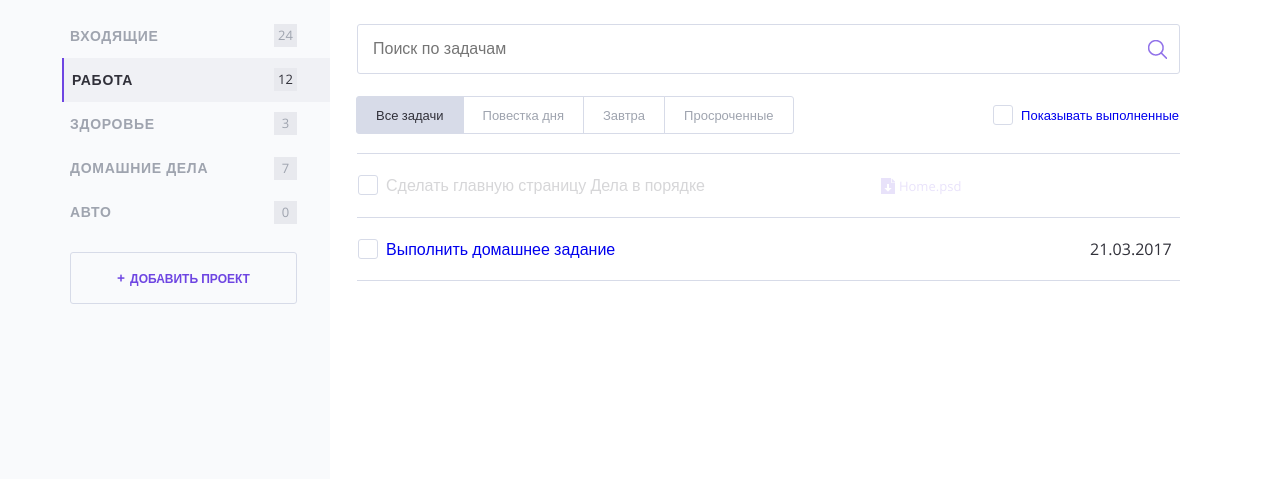
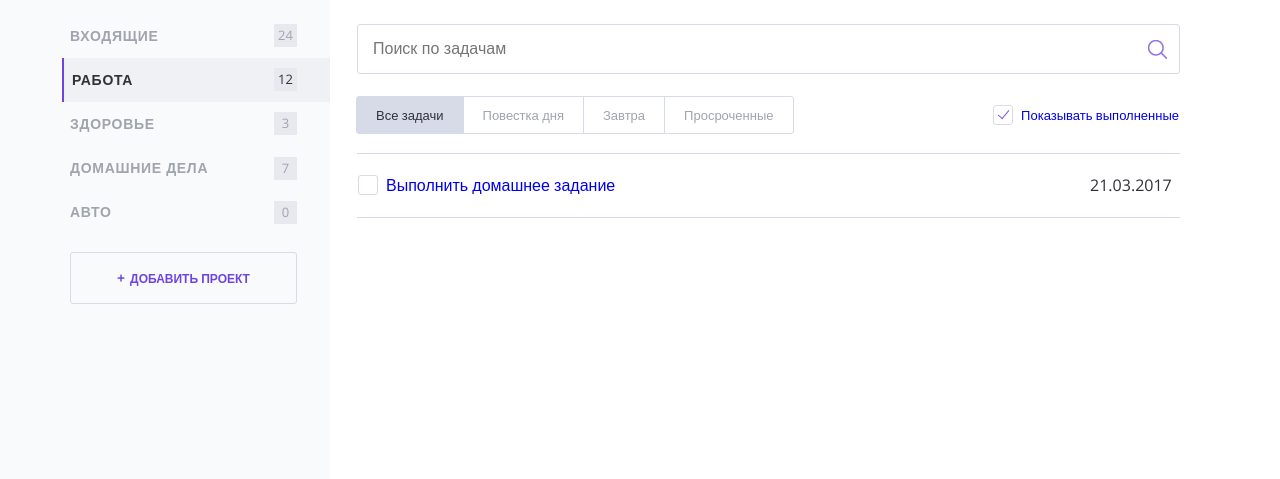
Before and after one commit to Nitraatss/334301-doingsdone, a PHP site: page / in a window 1280 px wide. Shown: the part 125-604 px from the top of the page. Run offline with PHP 8.4, Linux system fonts and the light colour scheme.

Commit message:
1. Установил дату выполнения задачи 2. Установил кол-во дней до даты задачи 3. Чекбокс получает атрибут checked если $show_complete_tasks=1 4. В таблице отображается вторая строка, если $show_complete_tasks=1 5. В 1-ой строке таблицы отображается дата дедлайна

```diff
--- a/index.php
+++ b/index.php
@@ -10,10 +10,10 @@
 $current_ts = strtotime('now midnight'); // текущая метка времени
 
 // запишите сюда дату выполнения задачи в формате дд.мм.гггг
-$date_deadline = null;
+$date_deadline = "10.11.2017";
 
 // в эту переменную запишите кол-во дней до даты задачи
-$days_until_deadline = null;
+$days_until_deadline = 2;
 ?>
 <!DOCTYPE html>
 <html lang="ru">
@@ -107,16 +107,32 @@
 
                     <label class="checkbox">
                         <a href="/">
-                            <!--добавить сюда аттрибут "checked", если переменная $show_complete_tasks равна единице-->
-                            <input class="checkbox__input visually-hidden" type="checkbox">
+
+						   <!--добавить сюда аттрибут "checked", если переменная $show_complete_tasks равна единице-->
+                            <?php
+							if ($show_complete_tasks==1)
+							{
+							  print('<input class="checkbox__input visually-hidden" type="checkbox" checked>');
+							}
+							else
+							{
+							  print('<input class="checkbox__input visually-hidden" type="checkbox">');
+							}
+							?>
+
                             <span class="checkbox__text">Показывать выполненные</span>
                         </a>
                     </label>
                 </div>
 
                 <table class="tasks">
+
                     <!--показывать следующий тег <tr/>, если переменная равна единице-->
-                    <tr class="tasks__item task task--completed">
+                     <?php
+					if ($show_complete_tasks!=1)
+					{
+				    echo
+					'<tr class="tasks__item task task--completed">
                         <td class="task__select">
                             <label class="checkbox task__checkbox">
                                 <input class="checkbox__input visually-hidden" type="checkbox" checked>
@@ -129,10 +145,13 @@
                             <a class="download-link" href="#">Home.psd</a>
                         </td>
 
-                        <td class="task__date"><!--выведите здесь дату выполнения задачи--></td>
-                    </tr>
-
-                    <tr class="tasks__item task">
+                        <td class="task__date">'. $date_deadline .'</td>
+                    </tr>';
+					}
+					else
+					{
+					echo
+                    '<tr class="tasks__item task">
                         <td class="task__select">
                             <label class="checkbox task__checkbox">
                                 <input class="checkbox__input visually-hidden" type="checkbox">
@@ -144,7 +163,10 @@
                         </td>
 
                         <td class="task__date">21.03.2017</td>
-                    </tr>
+                    </tr>';
+					}
+					?>
+
                 </table>
             </main>
         </div>
```
